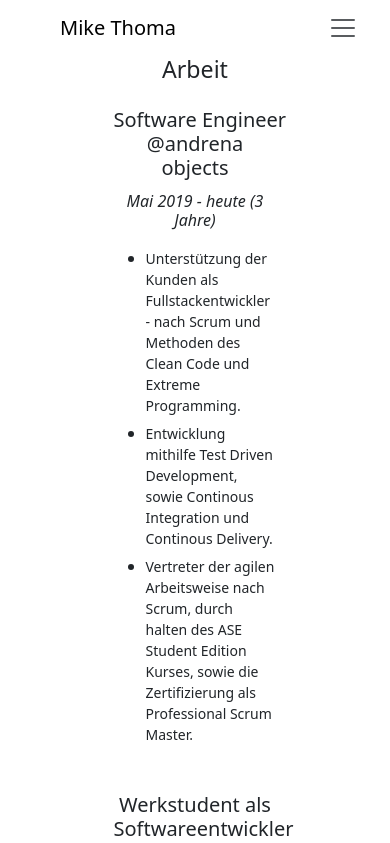
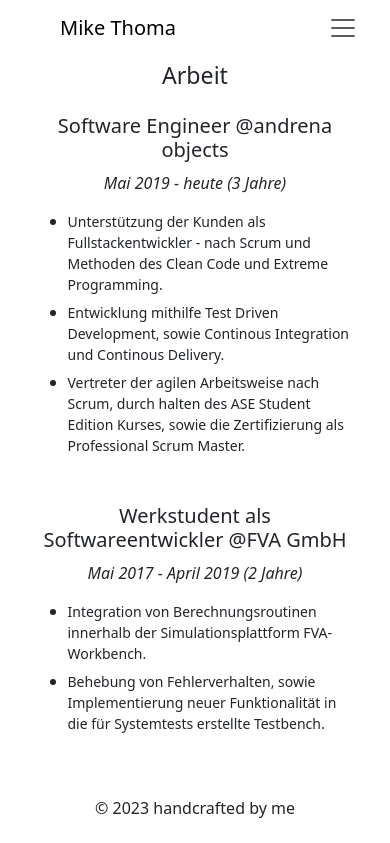
Before and after one commit to MikeThoma/homepage, a React (Create React App) app: page /#/experience in a window 390 px wide. Shown: the top 843 px of the page. Built offline with nearby package versions, Linux system fonts and the light colour scheme.

Commit message:
Change width of experience card in mobile view

```diff
--- a/src/components/layout/ExperienceCard.css
+++ b/src/components/layout/ExperienceCard.css
@@ -5,7 +5,7 @@
 
 @media only screen and (max-width: 37.5em) {
     .experience-card {
-        max-width: 50vw;
-        min-width: 50vw;
+        max-width: 90vw;
+        min-width: 90vw;
     }
 }
```
